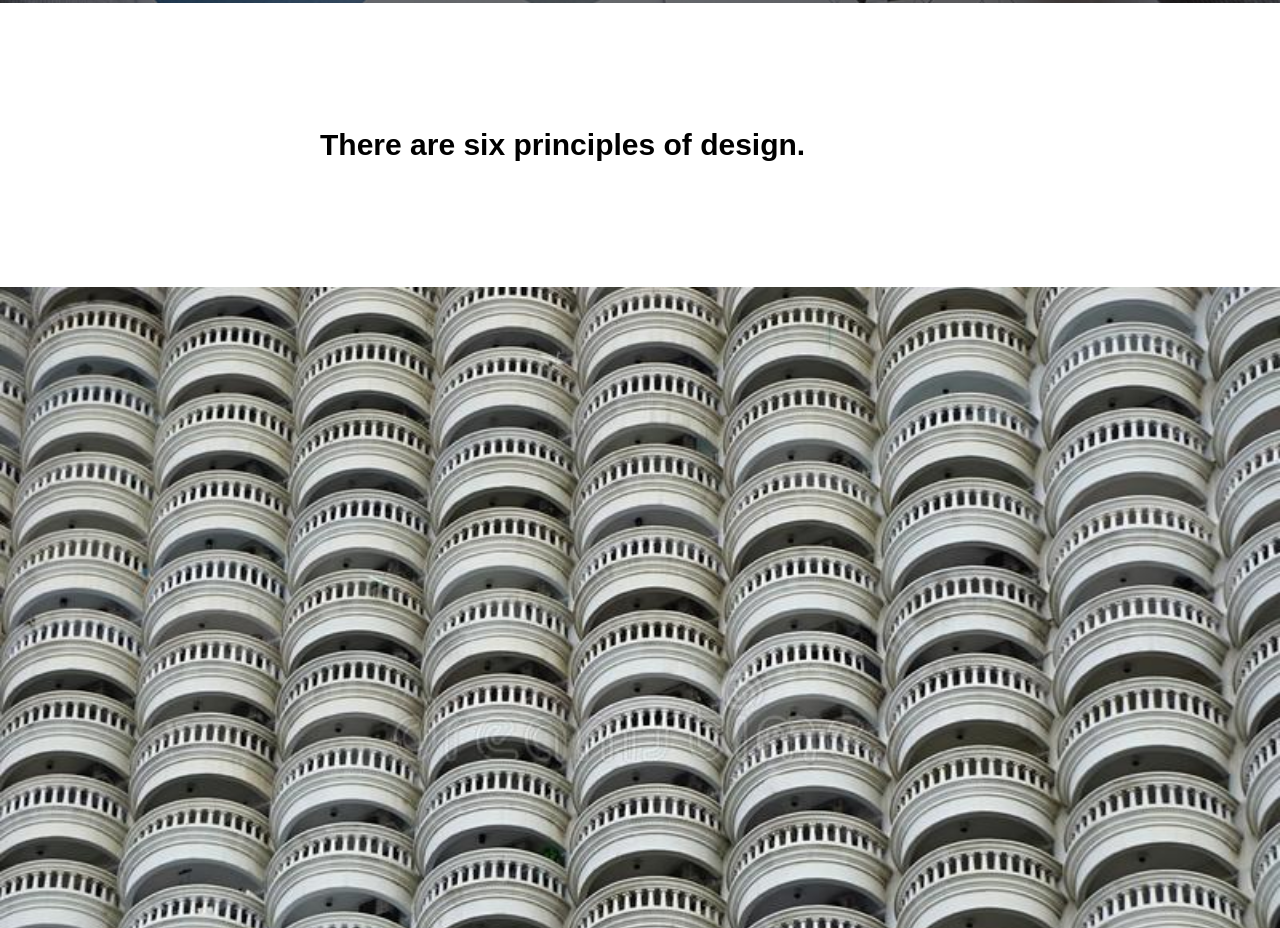
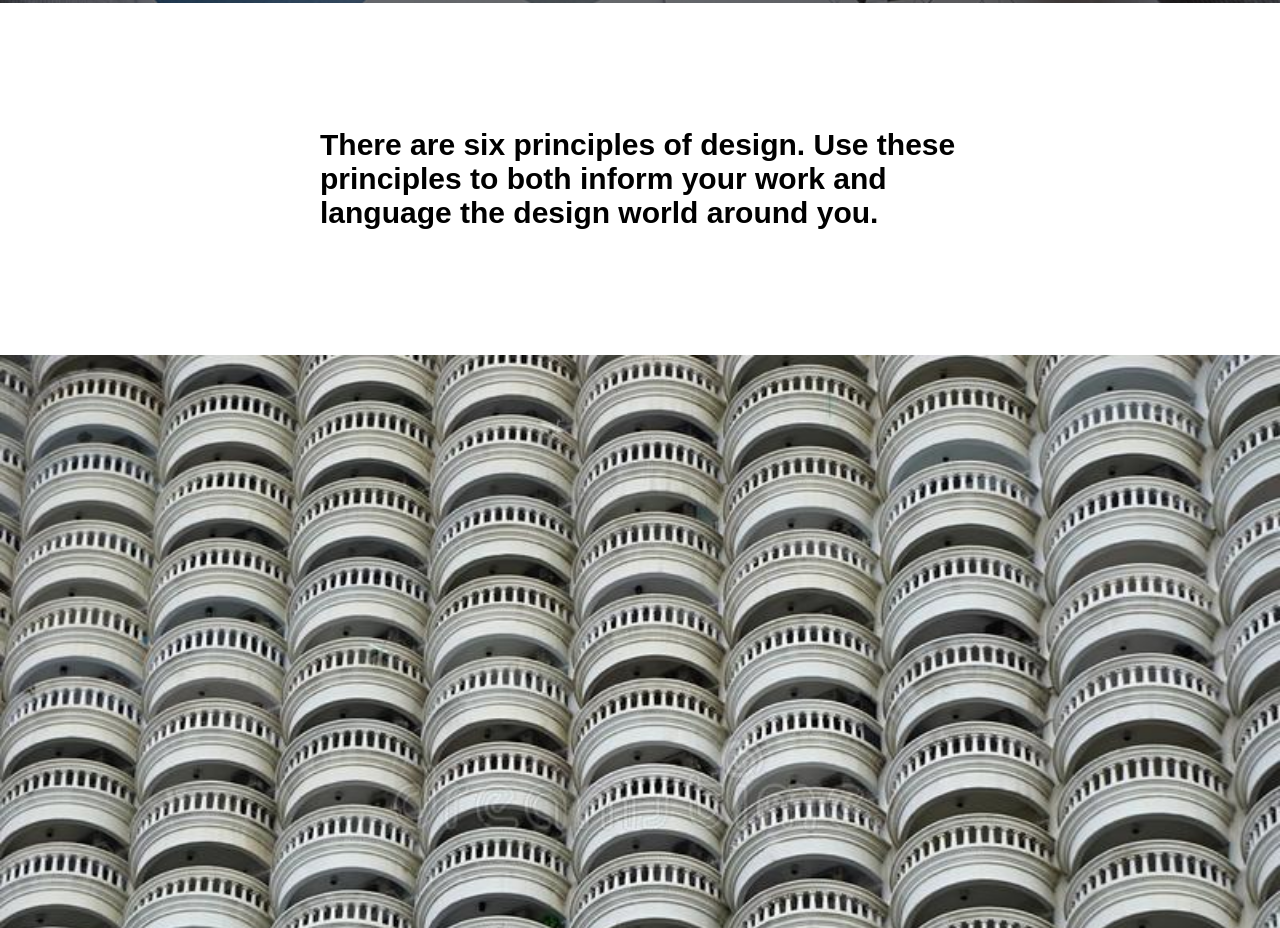
Before and after one commit to sjquigley/principles-of-design, a plain HTML site: page index.html in a window 1280 px wide. Shown: the part 797-1725 px from the top of the page. Drawn offline with Linux system fonts and the light colour scheme.

Commit message:
Add files via upload

```diff
--- a/index.html
+++ b/index.html
@@ -34,7 +34,7 @@
 
 
 <div class="textblock" style="text-align: left">
-<h2>There are six principles of design.</h2>
+<h2>There are six principles of design. Use these principles to both inform your work and language the design world around you. </h2>
 </div>
 
 <div>
```
